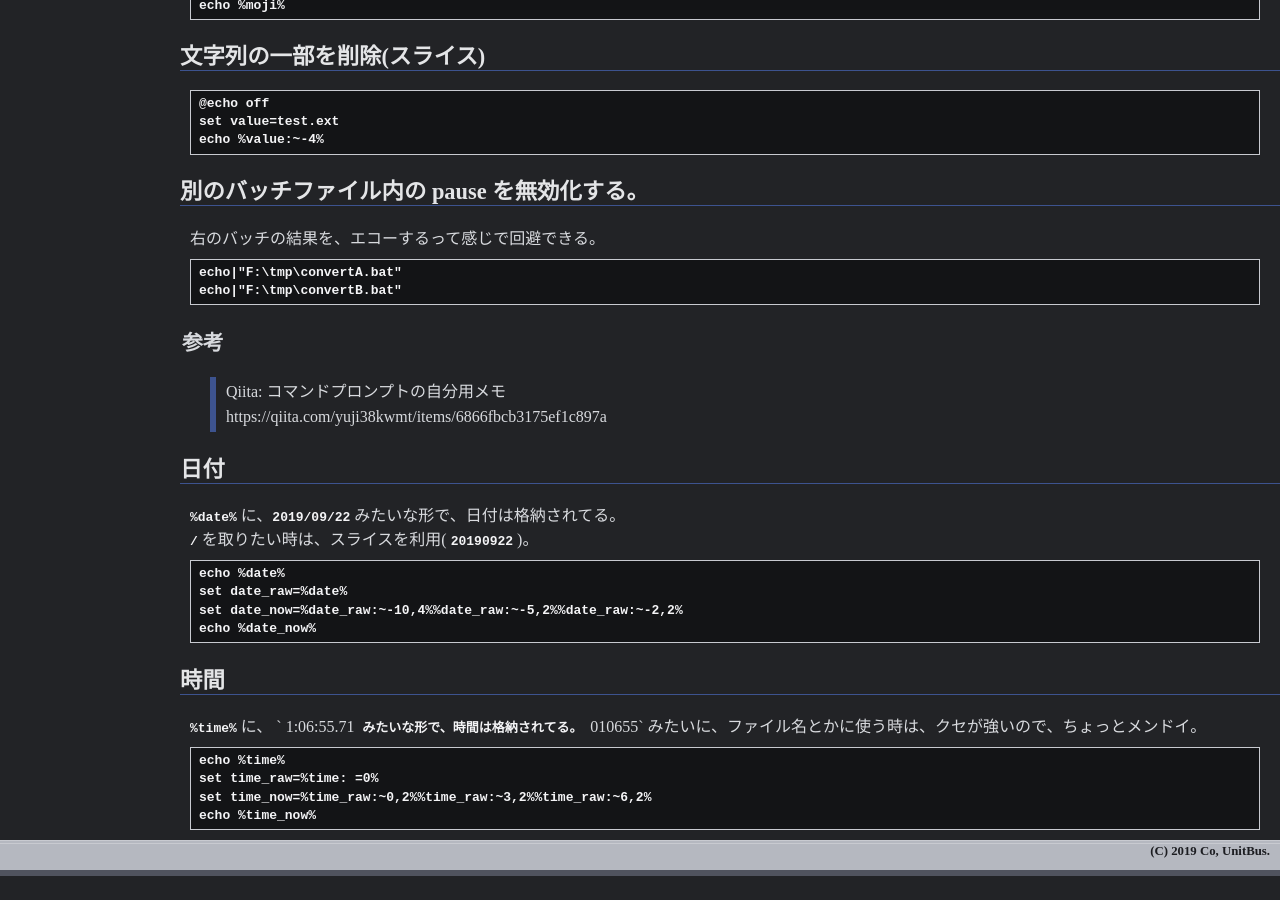
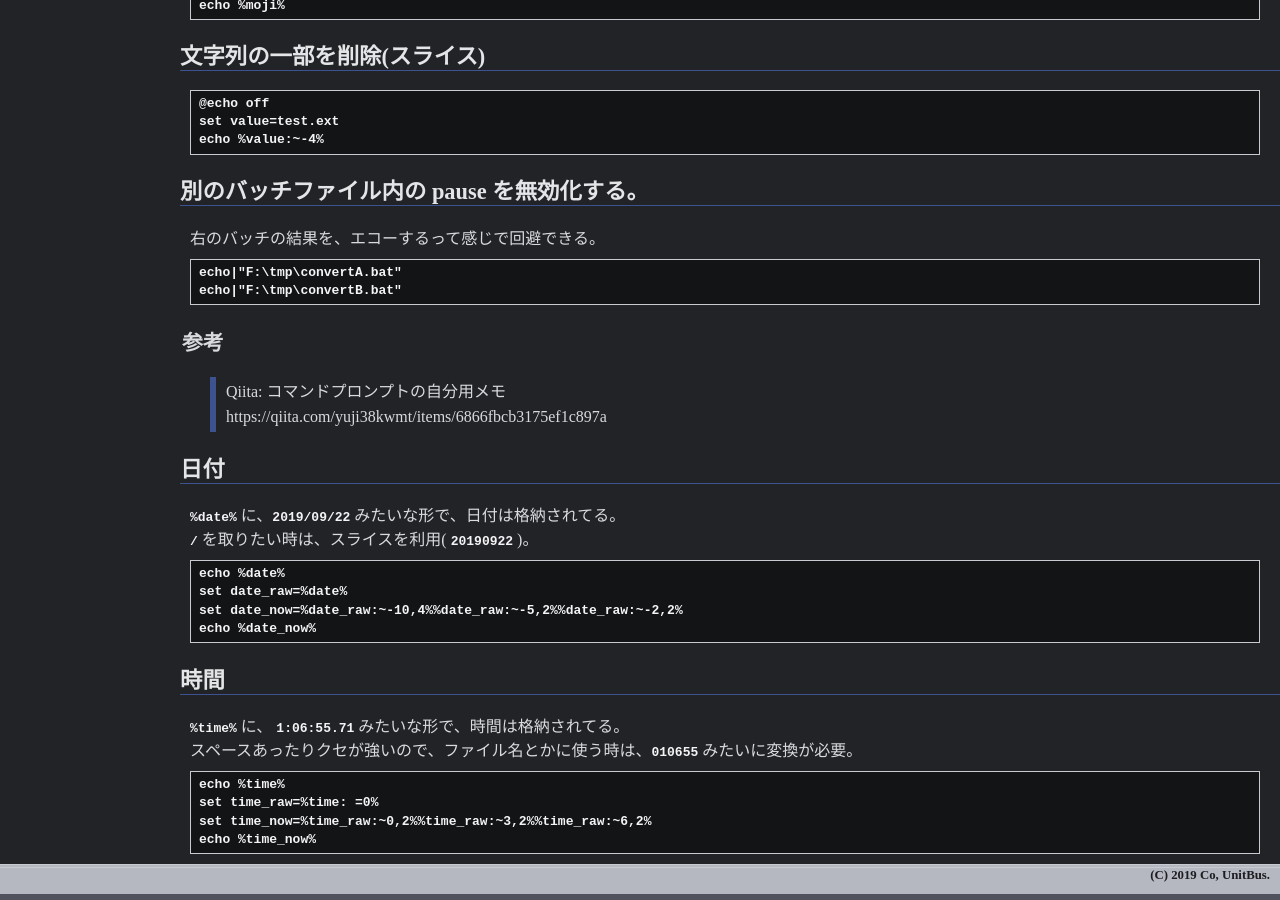
Before and after one commit to unitbus/unitbus.github.io, a Jekyll site: the page built from pages/windows/batch.md, in a window 1280 px wide and 900 px high, scrolled down 1506 px. Built offline with Jekyll 4.4.1, drawn with Linux system fonts in a browser that asks for light colours; nearby versions of some CDN libraries; a script that is not in the unit is left out; before the commit the page ends 2382 px from its top, so only the background shows below that.

Commit message:
Update batch.md

````diff
--- a/pages/windows/batch.md
+++ b/pages/windows/batch.md
@@ -131,8 +131,8 @@ echo %date_now%
 
 ## 時間
 
-`%time%` に、 ` 1:06:55.71` みたいな形で、時間は格納されてる。
-`010655` みたいに、ファイル名とかに使う時は、クセが強いので、ちょっとメンドイ。
+`%time%` に、 `1:06:55.71` みたいな形で、時間は格納されてる。
+スペースあったりクセが強いので、ファイル名とかに使う時は、`010655` みたいに変換が必要。
 
 ```
 echo %time%
````
